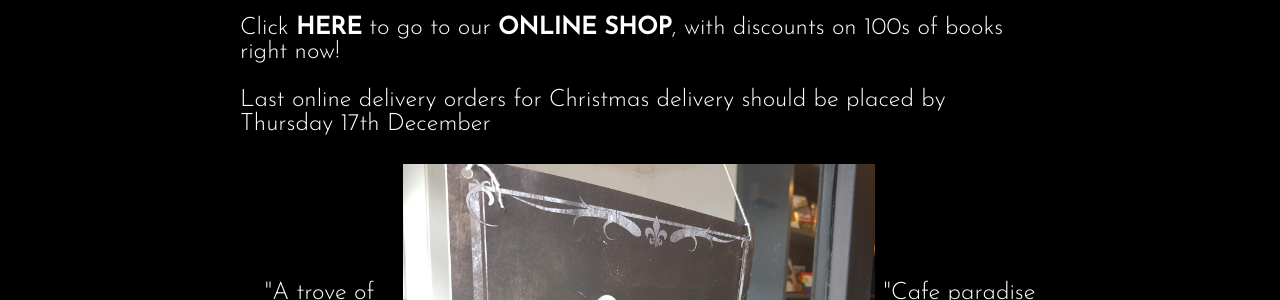
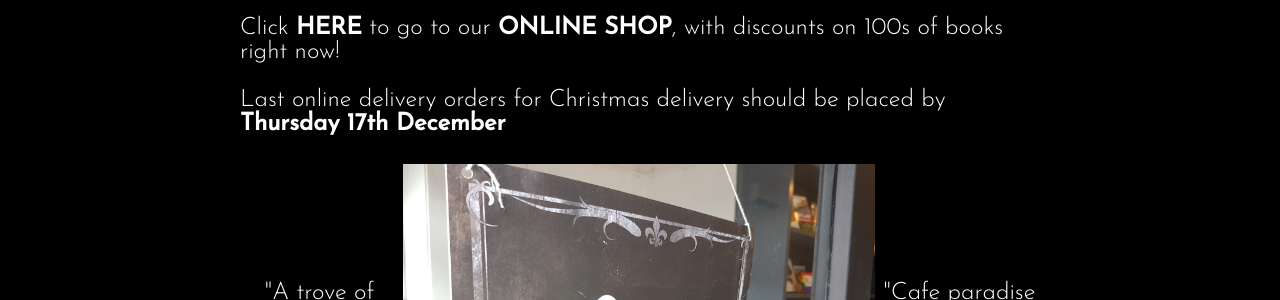
Before and after one commit to ripandlamb/ripandlamb, a Jekyll site: the page built from index.md, in a window 1280 px wide. Shown: the part 560-860 px from the top of the page. Built offline with Jekyll 4.4.1, drawn with Linux system fonts in a browser that asks for light colours; a script that is not in the unit is left out.

```diff
--- a/index.md
+++ b/index.md
@@ -19,7 +19,7 @@ to go to our
 <b>[ONLINE SHOP](https://shop.ripleyandlambert.com/)</b>,
 with discounts on 100s of books right now!
 
-Last online delivery orders for Christmas delivery should be placed by Thursday 17th December
+Last online delivery orders for Christmas delivery should be placed by <b>Thursday 17th December</b>
 
 <div class="splash">
     <p><a href="https://www.timeout.com/london/news/vote-for-your-favourite-batman-at-this-ace-new-movie-bookshop-110419">"A trove of movie goodness"<br /><br />Time Out</a></p>
```
